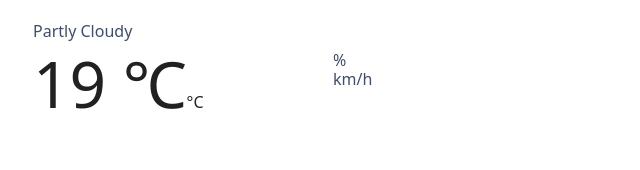
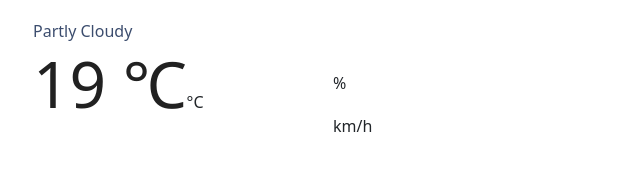
Before and after one commit to KhvanNikol/My-Project, a website built with Parcel: page index.html in a window 1280 px wide. Shown: the part 206-376 px from the top of the page, without its empty margins (9-649 px from the left). Built offline with nearby package versions, Linux system fonts and the light colour scheme.

Commit message:
span replaced

```diff
--- a/index.html
+++ b/index.html
@@ -63,12 +63,9 @@
             <div class="col-6">
               <ul>
                 <li id="humidity">
-
-                  <span class="percentage">%</span>
-                </li>
+                </li><span class="percentage">%</span>
                 <li id="wind">
-                  <span class="power"> km/h</span>
-                </li>
+                </li><span class="power"> km/h</span>
               </ul>
             </div>
           </div>
```
